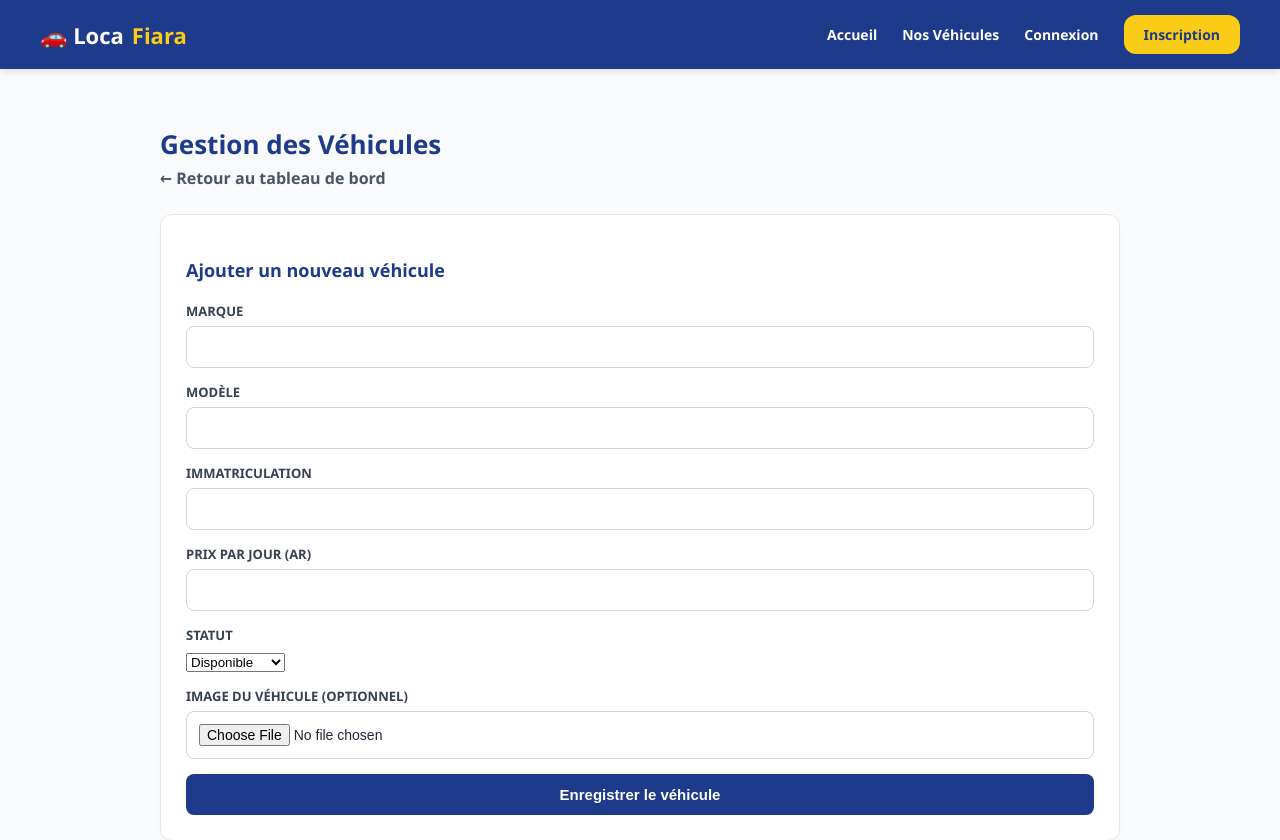
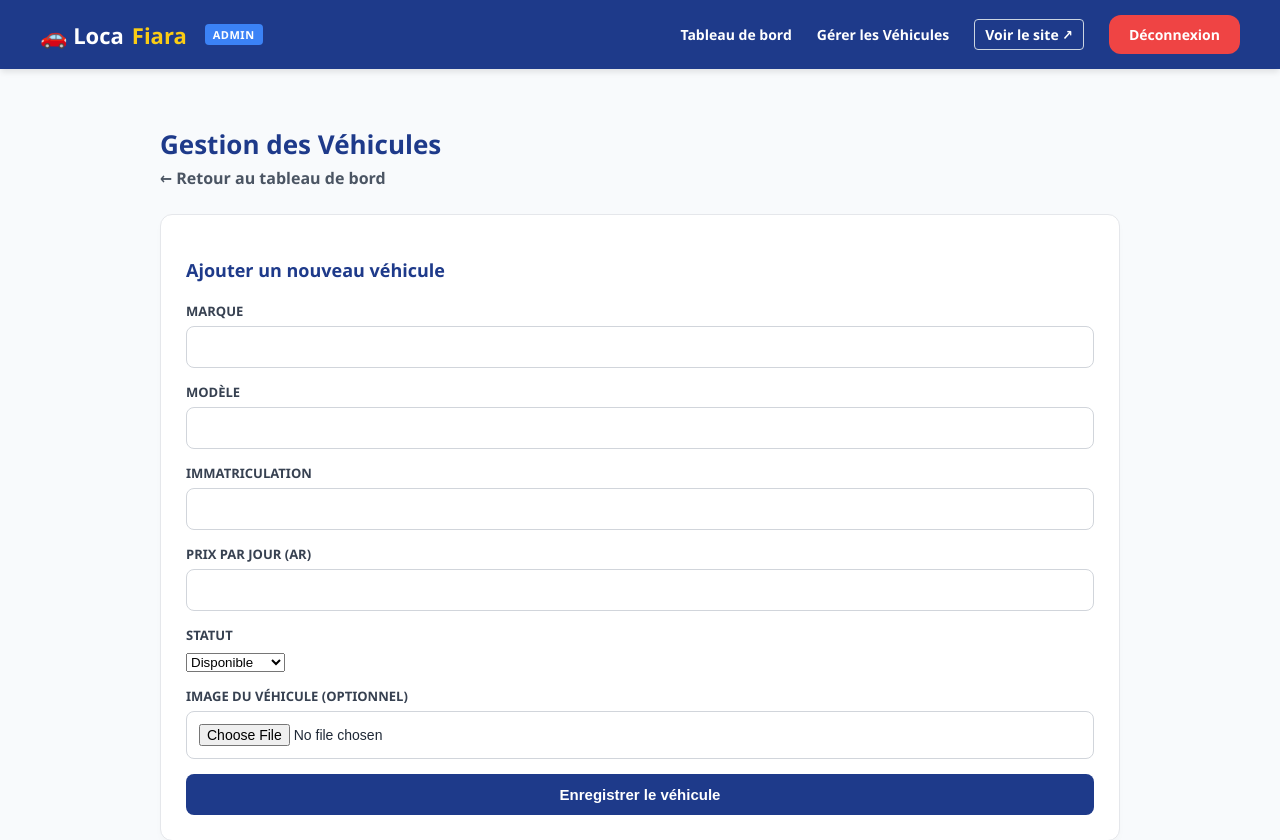
Before and after one commit to yowane-hub/LocaFiara, a PHP site: page /admin_vehicule.php in a window 1280 px wide. Shown: the top 840 px of the page. Run offline with PHP 8.4, Linux system fonts and the light colour scheme; data that the repository does not hold is empty.

Commit message:
Configuration de header propre à l'admin

```diff
--- a/admin_dashboard.php
+++ b/admin_dashboard.php
@@ -15,7 +15,7 @@ if (!isset($_SESSION['user_id'])) {
 }
 
 require_once 'config/db.php';
-require_once 'includes/header.php';
+require_once 'includes/admin_header.php';
 ?>
 
 <!-- Liaison avec la feuille de style dédiée -->
--- a/admin_vehicule.php
+++ b/admin_vehicule.php
@@ -108,7 +108,7 @@ $stmt = $pdo->query("SELECT * FROM vehicles ORDER BY id DESC");
 $vehicules = $stmt->fetchAll(PDO::FETCH_ASSOC);
 
 // Inclusion du header
-include 'includes/header.php';
+include 'includes/admin_header.php';
 ?>
 <link rel="stylesheet" href="assets/css/admin_vehicule.css">
 
--- /dev/null
+++ b/assets/css/admin.css
@@ -0,0 +1,72 @@
+/*
+ * Fichier : admin.css
+ * Rôle : Styles spécifiques pour l'espace d'administration de LocaFiara
+ */
+
+/*
+   1. Barre de navigation de l'administration (Admin Header)
+*/
+.admin-header-container {
+    background-color: #1e3a8a;
+    color: #ffffff;
+    padding: 15px 40px;
+    display: flex;
+    justify-content: space-between;
+    align-items: center;
+    box-shadow: 0 4px 6px -1px rgba(0, 0, 0, 0.1);
+}
+
+/* Logo et badge de l'espace administrateur */
+.admin-logo a {
+    font-size: 22px;
+    font-weight: 800;
+    color: #ffffff;
+    text-decoration: none;
+    display: flex;
+    align-items: center;
+    gap: 8px;
+}
+
+.admin-logo .badge-admin {
+    font-size: 11px;
+    background-color: #3b82f6;
+    color: #ffffff;
+    padding: 3px 8px;
+    border-radius: 4px;
+    margin-left: 10px;
+    text-transform: uppercase;
+    letter-spacing: 0.5px;
+}
+
+/* Liens du menu de navigation admin */
+.admin-nav-links {
+    display: flex;
+    gap: 25px;
+    align-items: center;
+}
+
+.admin-nav-links a {
+    color: #ffffff;
+    text-decoration: none;
+    font-weight: 600;
+    font-size: 14px;
+    transition: background-color 0.2s ease, color 0.2s ease;
+}
+
+.admin-nav-links a:hover {
+   color: #facc15; /* Jaune doré au survol */
+}
+
+/* Bouton pour basculer vers le site public */
+.admin-link-site {
+    color: #e2e8f0;
+    border: 1px solid #cbd5e1;
+    padding: 5px 10px;
+    border-radius: 4px;
+    font-size: 13px;
+}
+
+.admin-link-site:hover {
+    background-color: rgba(255, 255, 255, 0.1);
+    color: #ffffff;
+}
--- /dev/null
+++ b/includes/admin_header.php
@@ -0,0 +1,45 @@
+<?php
+/*
+ * Fichier : includes/admin_header.php
+ * Rôle : En-tête de navigation exclusif à l'espace administrateur
+ */
+if (session_status() === PHP_SESSION_NONE) {
+    session_start();
+}
+?>
+<!DOCTYPE html>
+<html lang="fr">
+<head>
+    <meta charset="UTF-8">
+    <meta name="viewport" content="width=device-width, initial-scale=1.0">
+    <title>Administration - LocaFiara</title>
+    <!-- Feuilles de style globales et spécifiques admin -->
+    <link rel="stylesheet" href="assets/css/global.css">
+    <link rel="stylesheet" href="assets/css/admin.css">
+</head>
+<body>
+    <header>
+        <div class="admin-header-container">
+
+            <!-- Logo et identification de l'espace -->
+            <div class="admin-logo">
+                <a href="admin_dashboard.php">
+                    🚗 Loca <span style="color: #facc15;">Fiara</span>
+                    <span class="badge-admin">Admin</span>
+                </a>
+            </div>
+
+            <!-- Menu de navigation de gestion -->
+            <nav class="admin-nav-links">
+                <a href="admin_dashboard.php">Tableau de bord</a>
+                <a href="admin_vehicule.php">Gérer les Véhicules</a>
+
+                <!-- Lien vers le site public -->
+                <a href="index.php" target="_blank" class="admin-link-site">Voir le site ↗</a>
+
+                <!-- Bouton de déconnexion -->
+                <a href="logout.php" class="admin-btn-logout" style="background-color: #ef4444; color: #ffffff; padding: 10px 20px; border-radius: 12px; font-weight: 700; text-decoration: none;">Déconnexion</a>
+            </nav>
+
+        </div>
+    </header>
```
